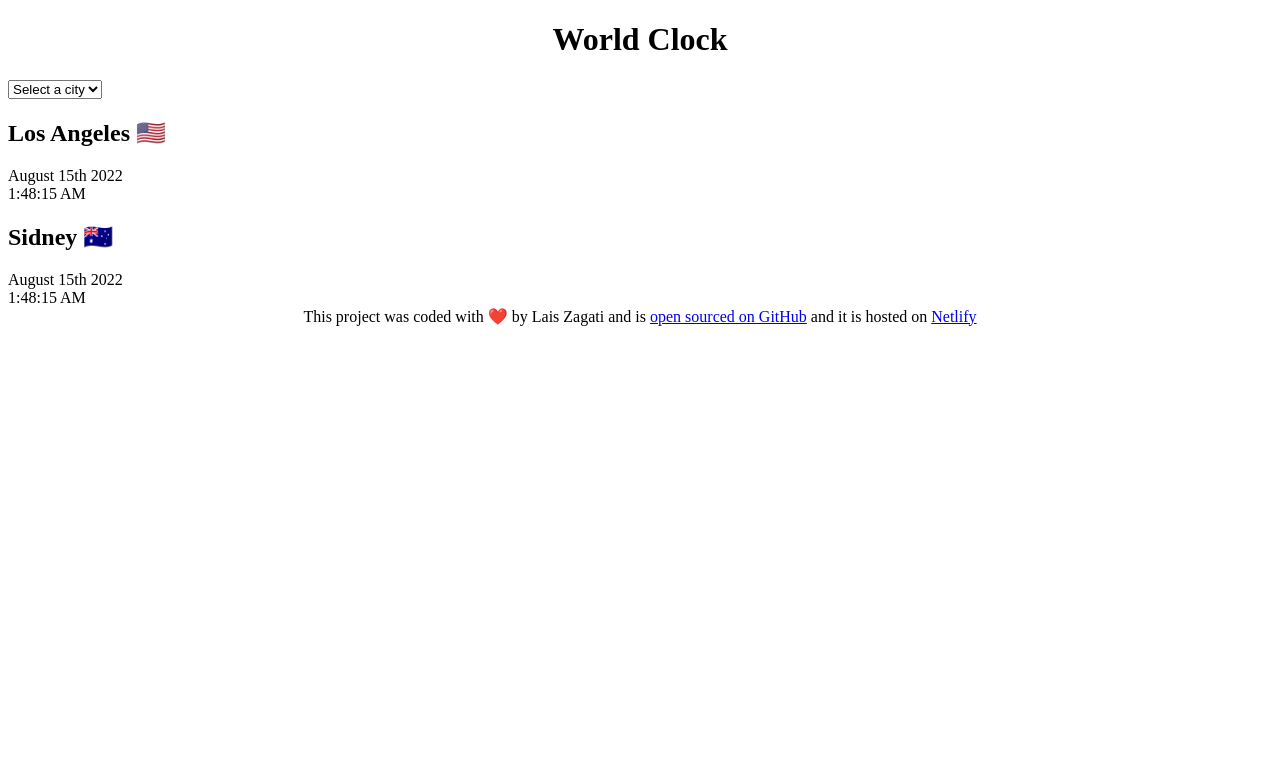
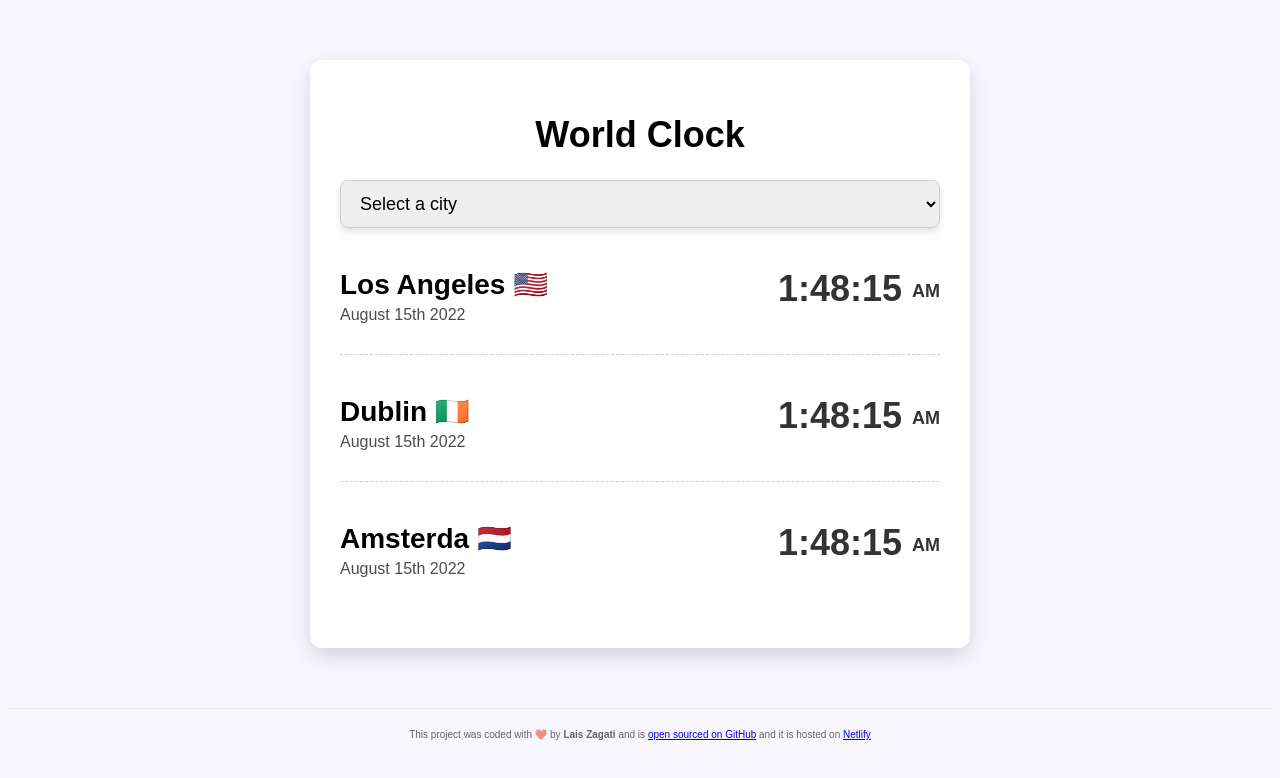
Before and after one commit to LaisZagati/World-Clock, a plain HTML site: page index.html in a window 1280 px wide. Drawn offline with Linux system fonts and the light colour scheme.

Commit message:
World Clock Project / CSS

```diff
--- a/css/style.css
+++ b/css/style.css
@@ -1,7 +1,78 @@
+body {
+  background-color: #f9f7fe;
+  font-family: sans-serif;
+}
+
+.container {
+  max-width: 600px;
+  margin: 60px auto;
+  background: #ffffff;
+  padding: 30px;
+  border-radius: 12px;
+  box-shadow: 0 8px 20px rgba(0, 0, 0, 0.15);
+}
+
+.city {
+  display: flex;
+  margin: 10px 0;
+  justify-content: space-between;
+  padding: 30px 0;
+  border-bottom: 1px dashed rgba(0, 0, 0, 0.2);
+}
+
+.city:last-child {
+  border: none;
+}
+
 h1 {
-    text-align: center;
+  text-align: center;
+  font-family: sans-serif;
+  font-size: 36px;
+}
+
+h2 {
+  margin: 0 0 5px;
+  font-size: 28px;
+}
+
+.date {
+  opacity: 0.7;
+}
+
+.time {
+  font-size: 36px;
+  font-weight: bold;
+  color: #333;
+}
+
+.time small {
+  font-size: 18px;
+  vertical-align: middle;
+  line-height: 36px;
+}
+
+select {
+  display: block;
+  width: 100%;
+  font-size: 18px;
+  padding: 12px 15px;
+  border-radius: 8px;
+  border: 1px solid #ccc;
+  box-shadow: 0 4px 6px rgba(0, 0, 0, 0.1);
+  transition: all 0.3s ease;
+}
+
+select:hover,
+select:focus {
+  border-color: #888;
+  box-shadow: 0 6px 12px rgba(0, 0, 0, 0.15);
+  outline: none;
 }
 
 footer {
-    text-align: center;
+  text-align: center;
+  font-size: 10px;
+  color: rgba(0, 0, 0, 0.6);
+  padding: 20px 0;
+  border-top: 1px solid rgba(0, 0, 0, 0.05);
 }
--- a/index.html
+++ b/index.html
@@ -18,23 +18,43 @@
       </select>
 
       <div class="city">
+        <div>
           <h2>Los Angeles 🇺🇸</h2>
           <div class="date">August 15th 2022</div>
-            <div class="time">1:48:15 AM</div>
+        </div>
+        <div class="time">1:48:15 <small> AM </small></div>
       </div>
         <div class="city">
-            <h2>Sidney 🇦🇺</h2>
+        <div>
+          <h2>Dublin 🇮🇪</h2>
           <div class="date">August 15th 2022</div>
-            <div class="time">1:48:15 AM</div>
         </div>
+        <div class="time">1:48:15 <small> AM </small></div>
+      </div>
+        <div class="city">
+        <div>
+          <h2>Amsterda 🇳🇱 </h2>
+          <div class="date">August 15th 2022</div>
+        </div>
+        <div class="time">1:48:15 <small> AM </small></div>
+      </div>
+      </div>
+      </div>
+
+      </div>
+
+
       <footer>
-      This project was coded with ❤️ by Lais Zagati and is
+      This project was coded with ❤️ by <strong>Lais Zagati</strong> and is
       <a href="https://github.com/LaisZagati/World-Clock" target="_blank">
         open sourced on GitHub</a
       >
       and it is hosted on
-      <a href="https://world-clock-she-codes.netlify.app/" target="_blank">Netlify</a>
+      <a href="https://world-clock-she-codes.netlify.app/" target="_blank"
+        >Netlify</a
+      >
       </footer>
+
     <script src="javascript/script.js"></script>
   </body>
 </html>
```
Lines whose indentation alone changed are shown as unchanged.
